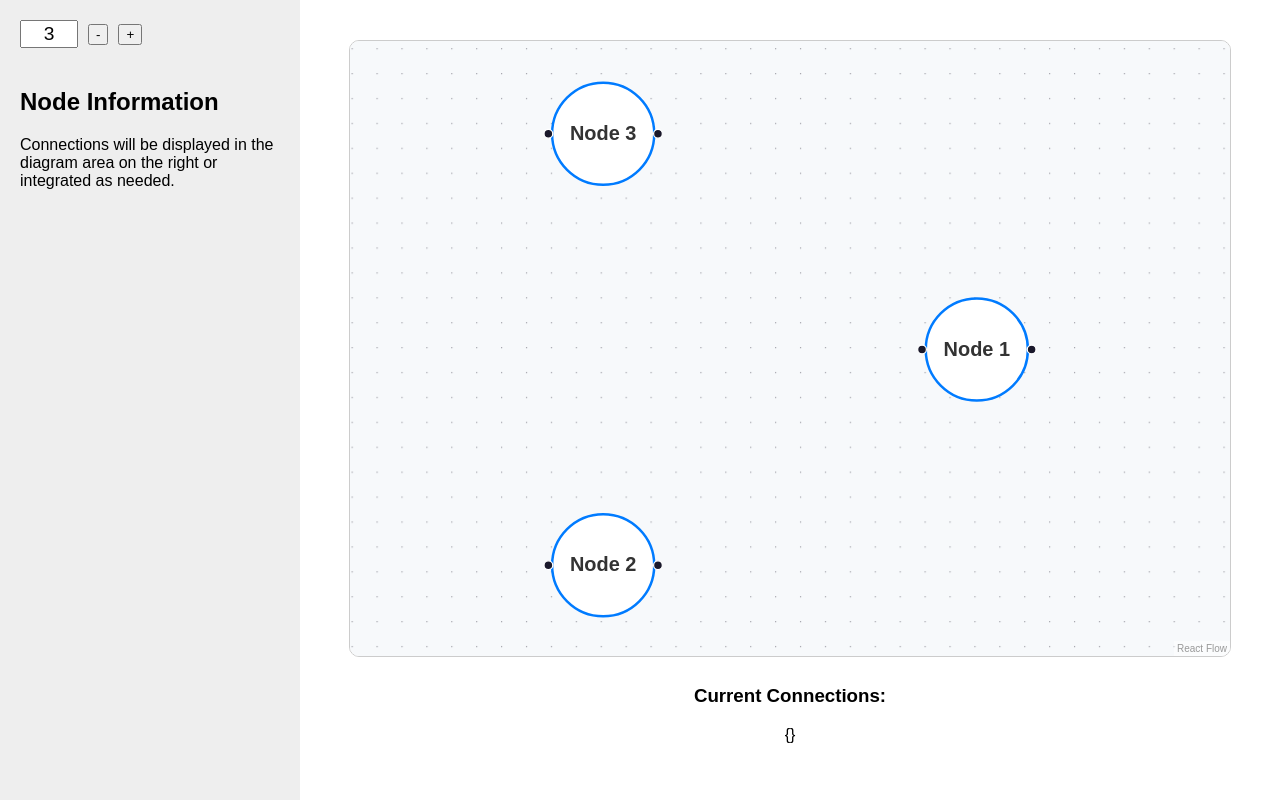
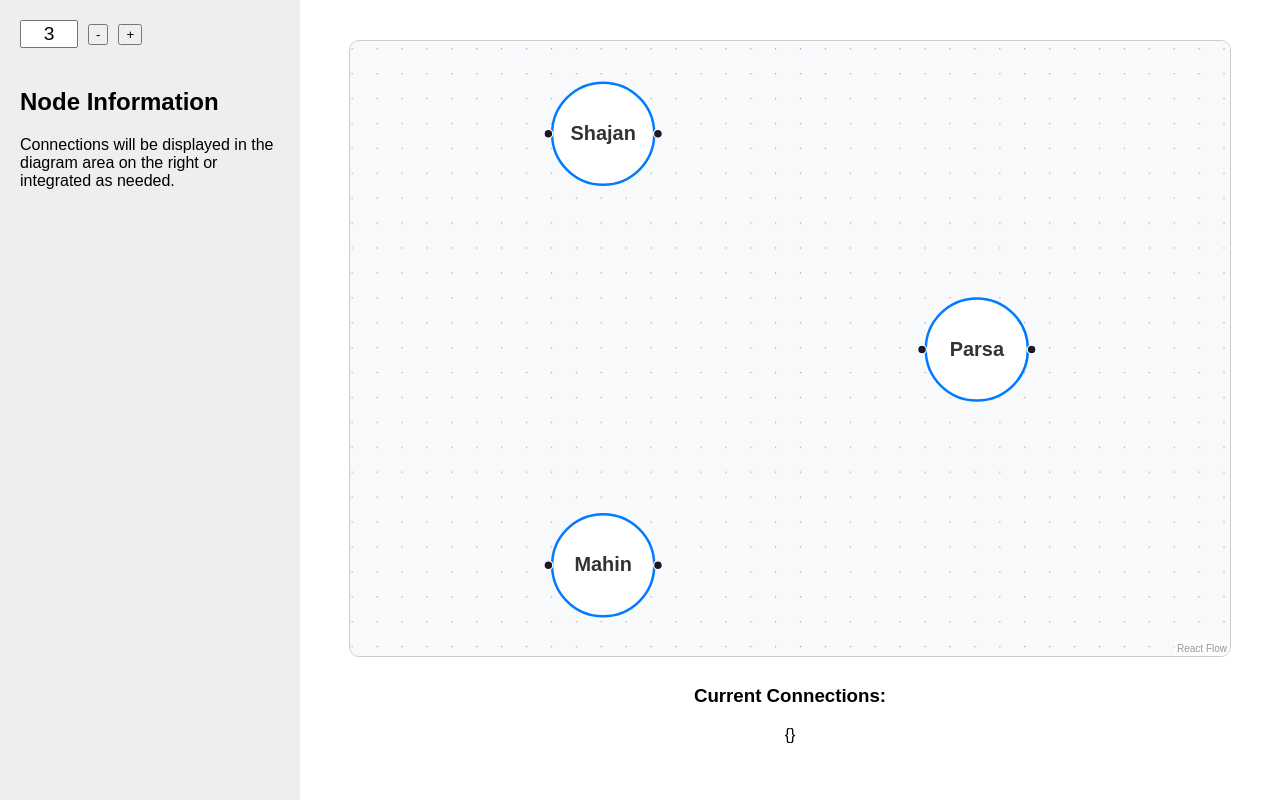
Before and after one commit to MahinSindhwani/IntuitiveCS, a React (Vite) app: page / in a window 1280 px wide. Built offline with nearby package versions, Linux system fonts and the light colour scheme.

Commit message:
Node labels

```diff
--- a/src/App.jsx
+++ b/src/App.jsx
@@ -63,13 +63,15 @@ const App = ({ nodeCount }) => {
       return positions;
     };
 
+    const nodeLabels = ["Parsa", "Mahin", "Shajan", "Steph", "Antonio"];
+
     const newNodes = Array.from({ length: nodeCount }, (_, i) => {
       const positions = calculatePositions(nodeCount);
       return {
         id: (i + 1).toString(),
         type: "custom",
         position: positions[i],
-        data: { label: `Node ${i + 1}` },
+        data: { label: nodeLabels[i % nodeLabels.length] },
       };
     });
 
```
